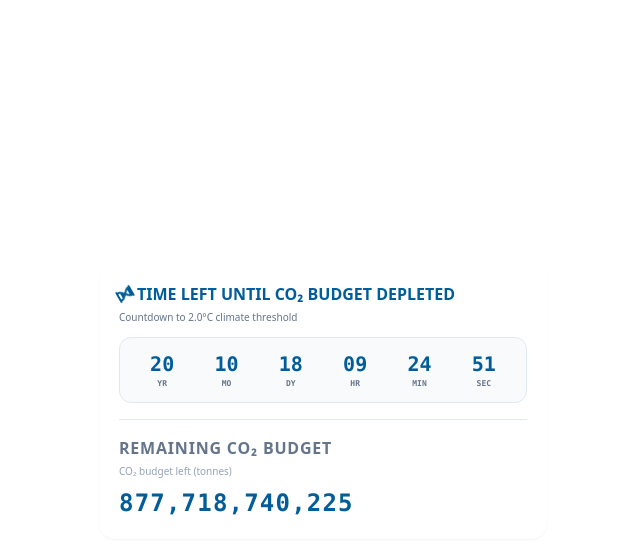
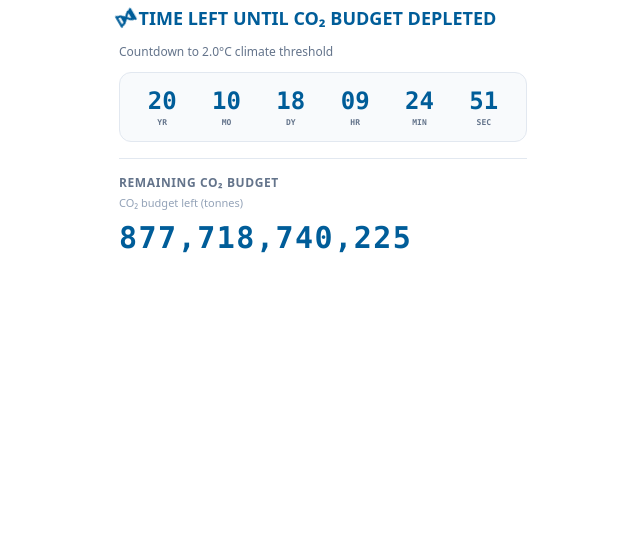
Before and after one commit to sys-sanbano/spiraxsarco, a plain HTML site: page index.html in a window 1280 px wide. Shown: the whole page, without its empty margins (317-957 px from the left). Drawn offline with nearby package versions, Linux system fonts and the light colour scheme.

Commit message:
index.html

```diff
--- a/index.html
+++ b/index.html
@@ -21,51 +21,51 @@
         }
     </style>
 </head>
-<body class="bg-white min-h-screen flex items-center justify-center p-4">
+<body class="bg-white min-h-screen flex justify-center">
 
     <div class="w-full max-w-md">
         <section>
-	<div class="bg-white rounded-2xl p-5 flex-grow flex flex-col justify-between relative overflow-hidden transition-all-300 shadow-sm hover:shadow-md">
+            <div class="bg-transparent py-1 px-5 flex-grow flex flex-col justify-between relative overflow-hidden transition-all-300">
 
                 <div class="relative z-10">
-                    <p class="text-base font-bold text-[#005D99] flex items-center gap-1.5 mb-1">
+                    <p class="text-lg font-bold text-[#005D99] flex items-center gap-1.5 mb-3">
                         <i class="fa-solid fa-hourglass-half animate-spin-slow"></i>
                         TIME LEFT UNTIL CO₂ BUDGET DEPLETED
                     </p>
-                    <p class="text-[10px] text-slate-500 mb-3">Countdown to 2.0°C climate threshold</p>
+                    <p class="text-xs text-slate-500 mb-3">Countdown to 2.0°C climate threshold</p>
 
                     <div class="grid grid-cols-6 gap-1 bg-slate-50 border border-slate-200 p-3 rounded-xl font-mono text-center mb-4">
                         <div>
-                            <span id="cd-yr" class="text-lg md:text-xl font-bold text-[#005D99]">00</span>
+                            <span id="cd-yr" class="text-xl md:text-2xl font-bold text-[#005D99]">00</span>
                             <span class="block text-[8px] text-slate-500 uppercase font-semibold">yr</span>
                         </div>
                         <div>
-                            <span id="cd-mo" class="text-lg md:text-xl font-bold text-[#005D99]">00</span>
+                            <span id="cd-mo" class="text-xl md:text-2xl font-bold text-[#005D99]">00</span>
                             <span class="block text-[8px] text-slate-500 uppercase font-semibold">mo</span>
                         </div>
                         <div>
-                            <span id="cd-dy" class="text-lg md:text-xl font-bold text-[#005D99]">00</span>
+                            <span id="cd-dy" class="text-xl md:text-2xl font-bold text-[#005D99]">00</span>
                             <span class="block text-[8px] text-slate-500 uppercase font-semibold">dy</span>
                         </div>
                         <div>
-                            <span id="cd-hr" class="text-lg md:text-xl font-bold text-[#005D99]">00</span>
+                            <span id="cd-hr" class="text-xl md:text-2xl font-bold text-[#005D99]">00</span>
                             <span class="block text-[8px] text-slate-500 uppercase font-semibold">hr</span>
                         </div>
                         <div>
-                            <span id="cd-mn" class="text-lg md:text-xl font-bold text-[#005D99]">00</span>
+                            <span id="cd-mn" class="text-xl md:text-2xl font-bold text-[#005D99]">00</span>
                             <span class="block text-[8px] text-slate-500 uppercase font-semibold">min</span>
                         </div>
                         <div>
-                            <span id="cd-sc" class="text-lg md:text-xl font-bold text-[#005D99]">00</span>
+                            <span id="cd-sc" class="text-xl md:text-2xl font-bold text-[#005D99]">00</span>
                             <span class="block text-[8px] text-slate-500 uppercase font-semibold">sec</span>
                         </div>
                     </div>
                 </div>
 
                 <div class="relative z-10 border-t border-slate-200 pt-4">
-                    <p class="text-base text-slate-500 mb-1 uppercase font-bold tracking-wider">Remaining CO₂ Budget</p>
-                    <p class="text-[10px] text-slate-400 mb-2">CO₂ budget left (tonnes)</p>
-                    <p id="co2-budget" class="text-2xl font-black text-[#005D99] font-mono tracking-wider">
+                    <p class="text-xs text-slate-500 mb-1 uppercase font-bold tracking-wider">Remaining CO₂ Budget</p>
+                    <p class="text-[11px] text-slate-400 mb-2">CO₂ budget left (tonnes)</p>
+                    <p id="co2-budget" class="text-3xl font-black text-[#005D99] font-mono tracking-wider">
                         000,000,000,000
                     </p>
                 </div>
@@ -75,8 +75,6 @@
 
     <script>
         // --- 2.0°C 기후 저지선 데이터 세팅 ---
-        // 2020년 1월 1일 기준 2°C 목표 달성을 위한 잔여 예산: 1,150,000,000,000 톤 (1,150 Gt)
-        // 전 세계 연간 배출량: 약 42.2 Gt (초당 약 1,331.8 톤 소모)
         const BASE_BUDGET_2020 = 1150000000000;
         const BASE_TIME_2020 = new Date("2020-01-01T00:00:00Z").getTime();
         const EMISSION_PER_SECOND = 1331.8159;
@@ -85,11 +83,9 @@
             const now = Date.now();
             const elapsedSeconds = (now - BASE_TIME_2020) / 1000;
 
-            // 1. 현재 남은 탄소 예산 계산
             const currentBudget = BASE_BUDGET_2020 - (elapsedSeconds * EMISSION_PER_SECOND);
             document.getElementById('co2-budget').innerText = Math.max(0, Math.floor(currentBudget)).toLocaleString();
 
-            // 2. 예산 고갈까지 남은 시간(초)
             const remainingSeconds = currentBudget / EMISSION_PER_SECOND;
 
             if (remainingSeconds <= 0) {
@@ -97,7 +93,6 @@
                 return;
             }
 
-            // 시간 변환 상수들
             const SECONDS_IN_YEAR = 365.25 * 24 * 60 * 60;
             const SECONDS_IN_MONTH = (365.25 / 12) * 24 * 60 * 60;
             const SECONDS_IN_DAY = 24 * 60 * 60;
@@ -121,7 +116,6 @@
             const minutes = Math.floor(rem / SECONDS_IN_MINUTE);
             const seconds = Math.floor(rem % SECONDS_IN_MINUTE);
 
-            // UI에 두 자릿수로 대입
             document.getElementById('cd-yr').innerText = String(years).padStart(2, '0');
             document.getElementById('cd-mo').innerText = String(months).padStart(2, '0');
             document.getElementById('cd-dy').innerText = String(days).padStart(2, '0');
@@ -130,7 +124,6 @@
             document.getElementById('cd-sc').innerText = String(seconds).padStart(2, '0');
         }
 
-        // 실행 및 1초 주기 리프레시
         updateClimateClock();
         setInterval(updateClimateClock, 1000);
     </script>
```
